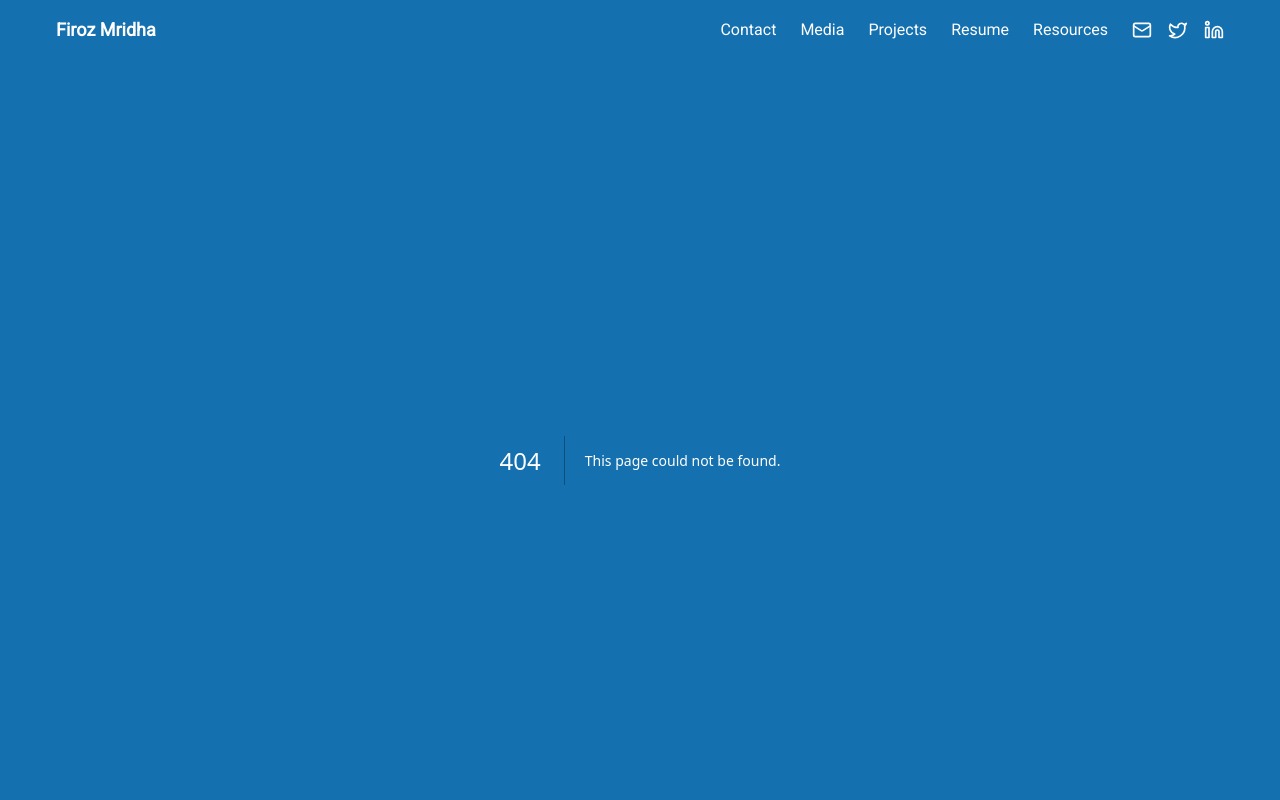
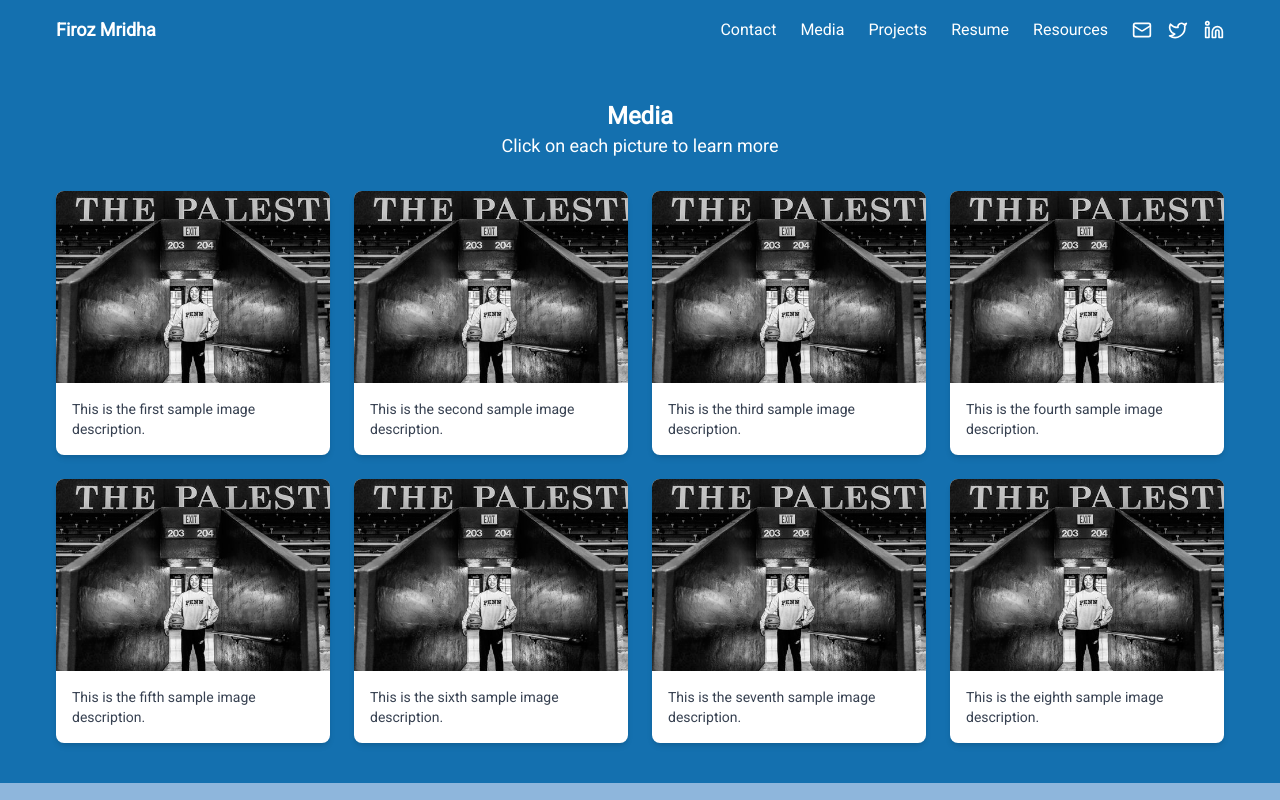
Before and after one commit to mdsajalali/firoz-mridha-portfolio, a Next.js app: page /media in a window 1280 px wide. Before the commit this address had no page. Shown: the top 800 px of the page. Built offline with nearby package versions, Linux system fonts and the light colour scheme.

Commit message:
add: media images

```diff
--- /dev/null
+++ b/src/app/(pages)/media/page.tsx
@@ -0,0 +1,88 @@
+import Container from "@/components/shared/Container";
+import Link from "next/link";
+import React from "react";
+
+const page = () => {
+  const images = [
+    {
+      src: "/penntoday.jpeg",
+      alt: "Sample Image 1",
+      description: "This is the first sample image description.",
+      link: "https://penntoday.upenn.edu/news/kayla-padilla-leads-example-penn-basketball",
+    },
+    {
+      src: "/penntoday.jpeg",
+      alt: "Sample Image 2",
+      description: "This is the second sample image description.",
+      link: "https://penntoday.upenn.edu/news/kayla-padilla-leads-example-penn-basketball",
+    },
+    {
+      src: "/penntoday.jpeg",
+      alt: "Sample Image 3",
+      description: "This is the third sample image description.",
+      link: "https://penntoday.upenn.edu/news/kayla-padilla-leads-example-penn-basketball",
+    },
+    {
+      src: "/penntoday.jpeg",
+      alt: "Sample Image 4",
+      description: "This is the fourth sample image description.",
+      link: "https://penntoday.upenn.edu/news/kayla-padilla-leads-example-penn-basketball",
+    },
+    {
+      src: "/penntoday.jpeg",
+      alt: "Sample Image 5",
+      description: "This is the fifth sample image description.",
+      link: "https://penntoday.upenn.edu/news/kayla-padilla-leads-example-penn-basketball",
+    },
+    {
+      src: "/penntoday.jpeg",
+      alt: "Sample Image 6",
+      description: "This is the sixth sample image description.",
+      link: "https://penntoday.upenn.edu/news/kayla-padilla-leads-example-penn-basketball",
+    },
+    {
+      src: "/penntoday.jpeg",
+      alt: "Sample Image 7",
+      description: "This is the seventh sample image description.",
+      link: "https://penntoday.upenn.edu/news/kayla-padilla-leads-example-penn-basketball",
+    },
+    {
+      src: "/penntoday.jpeg",
+      alt: "Sample Image 8",
+      description: "This is the eighth sample image description.",
+      link: "https://penntoday.upenn.edu/news/kayla-padilla-leads-example-penn-basketball",
+    },
+  ];
+
+  return (
+    <div className="py-10">
+      <Container>
+        <h1 className="text-2xl font-bold text-center ">Media</h1>
+        <p className="text-[18px] font-medium text-center mb-8">
+          Click on each picture to learn more
+        </p>
+        <div className="grid grid-cols-1 sm:grid-cols-2 md:grid-cols-3 lg:grid-cols-4 gap-6">
+          {images.map((image, index) => (
+            <div
+              key={index}
+              className="bg-white shadow-md rounded-lg overflow-hidden"
+            >
+              <Link href={image.link} target="_blank">
+                <img
+                  src={image.src}
+                  alt={image.alt}
+                  className="w-full h-48 object-cover"
+                />
+              </Link>
+              <div className="p-4">
+                <p className="text-sm text-gray-700">{image.description}</p>
+              </div>
+            </div>
+          ))}
+        </div>
+      </Container>
+    </div>
+  );
+};
+
+export default page;
--- a/src/components/Header.tsx
+++ b/src/components/Header.tsx
@@ -27,7 +27,7 @@ export default function Header() {
                 </Link>
               </li>
               <li>
-                <Link href="#" className="hover:underline">
+                <Link href="/media" className="hover:underline">
                   Media
                 </Link>
               </li>
@@ -107,7 +107,7 @@ export default function Header() {
                 </Link>
               </li>
               <li>
-                <Link href="#" className="hover:underline">
+                <Link href="/media" className="hover:underline">
                   Media
                 </Link>
               </li>
```
Also changed, not shown: public/penntoday.jpeg (added).
